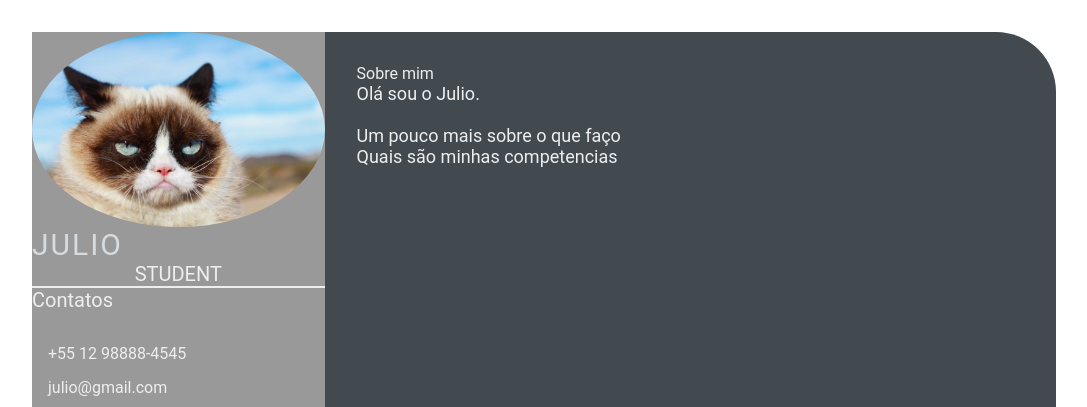
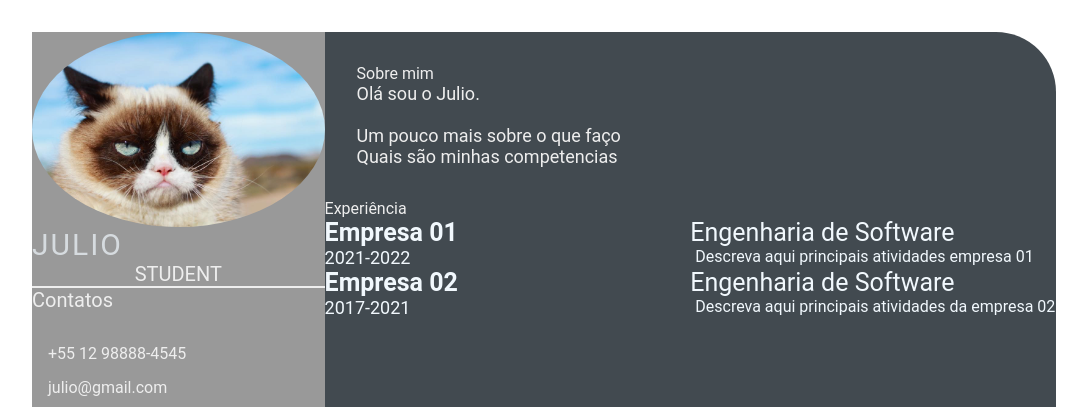
Before and after one commit to Huangnli/devweekgit.github.io, a plain HTML site: page index.html in a window 1280 px wide. Shown: the top 407 px of the page, without its empty margins (96-1183 px from the left). Drawn offline with Linux system fonts and the light colour scheme.

Commit message:
add layout de experiencia (#3)

```diff
--- a/index.html
+++ b/index.html
@@ -58,6 +58,31 @@
                     </p>
                 </section>
             </div>
+            <section class="experience gap">
+                <div class="right-title">Experiência</div>
+                <div class="experience-contents">
+                    <div class="exp-left">
+                        <p class="exp-company-name">Empresa 01</p>
+                        <p class="exp-time-period">2021-2022</p>
+                    </div>
+                    <div class="exp-right">
+                        <p class="exp-position">Engenharia de Software</p>
+                        <p class="exp-desc">
+                            Descreva aqui principais atividades empresa 01
+                        </p>
+                    </div>
+                    <div class="exp-left">
+                        <p class="exp-company-name">Empresa 02</p>
+                        <p class="exp-time-period">2017-2021</p>
+                    </div>
+                    <div class="exp-right">
+                        <p class="exp-position">Engenharia de Software</p>
+                        <p class="exp-desc">
+                            Descreva aqui principais atividades da empresa 02
+                        </p>
+                    </div>
+                </div>
+            </section>
         </section>
     </main>
 
--- a/style.css
+++ b/style.css
@@ -101,3 +101,38 @@
     font-size: 18px;
     color: #eeeeee;
 }
+
+.experience-contents,
+.education-contents,
+.awards-contents {
+    display: grid;
+    grid-template-columns: repeat(2, 1fr);
+    padding-bottom: 2rem;
+    color: #F1F8FD;
+}
+
+.exp-company-name,
+.education-school-name,
+.awards-company-name {
+    font-size: 25px;
+    font-weight: bold;
+}
+
+.exp-time-period,
+.educationp-time-period,
+.awards-time-period {
+    font-size: 18px;
+}
+
+.exp-position,
+.education-subject,
+.awards-name {
+    font-size: 25px;
+}
+
+.exp-desc,
+.education-desc,
+.awards-desc {
+    font-size: 16px;
+    padding-left: 5px;
+}
```
